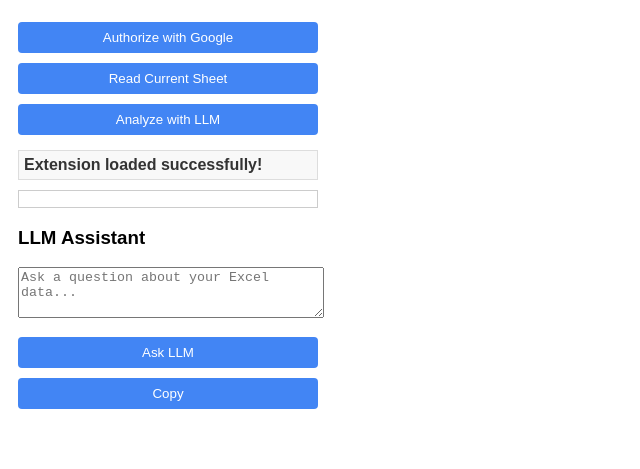
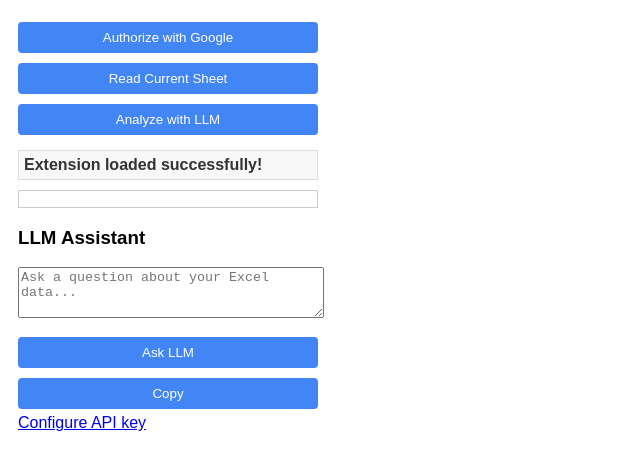
Before and after one commit to ZichenYuan/hungry_llama_, a website built with webpack: page popup.html in a window 1280 px wide. Shown: the part 69-538 px from the top of the page, without its empty margins (0-640 px from the left). Built offline with nearby package versions, Linux system fonts and the light colour scheme.

Commit message:
added options button

```diff
--- a/popup.html
+++ b/popup.html
@@ -15,13 +15,20 @@
     <div id="sheet-data"></div>
     <div class="section">
       <h3>LLM Assistant</h3>
-        <textarea id="user-prompt" placeholder="Ask a question about your Excel data..." rows="3"></textarea>
+      <textarea
+        id="user-prompt"
+        placeholder="Ask a question about your Excel data..."
+        rows="3"
+      ></textarea>
       <button id="ask-llm">Ask LLM</button>
       <div class="response-container">
         <div id="llm-response" class="response-area"></div>
         <button id="copy-btn">Copy</button>
       </div>
     </div>
+    <div class="settings-link">
+      <a href="#" id="open-options">Configure API key</a>
+    </div>
     <script src="popup.js"></script>
   </body>
 </html>
```
Lines whose indentation alone changed are shown as unchanged.
